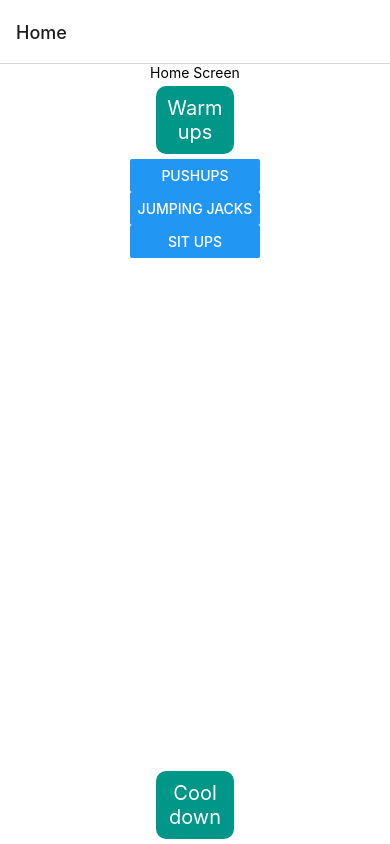
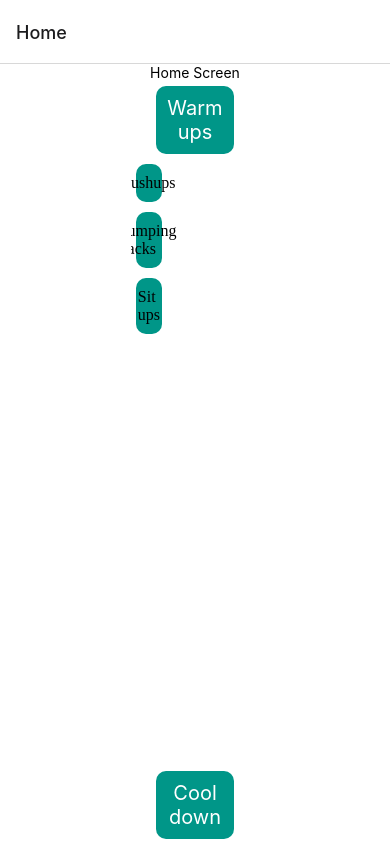
Before and after one commit to emily-foley/Workout-Plan-App, a React Native app in the folder portfolio2/: screen / in a window 390 px wide. Built offline with nearby package versions, Linux system fonts and the light colour scheme.

Commit message:
April 24, 2022 12:22 AM

```diff
--- a/portfolio2/App.js
+++ b/portfolio2/App.js
@@ -183,7 +183,12 @@ function HomeScreen({ navigation }) {
       <FlatList
         data={exerciseList}
         renderItem={
-          ({ item }) => <Button onPress={() => gotoExercise(item)} title={item.name}></Button>
+          ({ item }) =>
+          <TouchableOpacity
+            style={styles.button}
+            onPress={() => gotoExercise(item)}>
+              {item.name}
+          </TouchableOpacity>
         }
       />
       <TouchableOpacity
```
